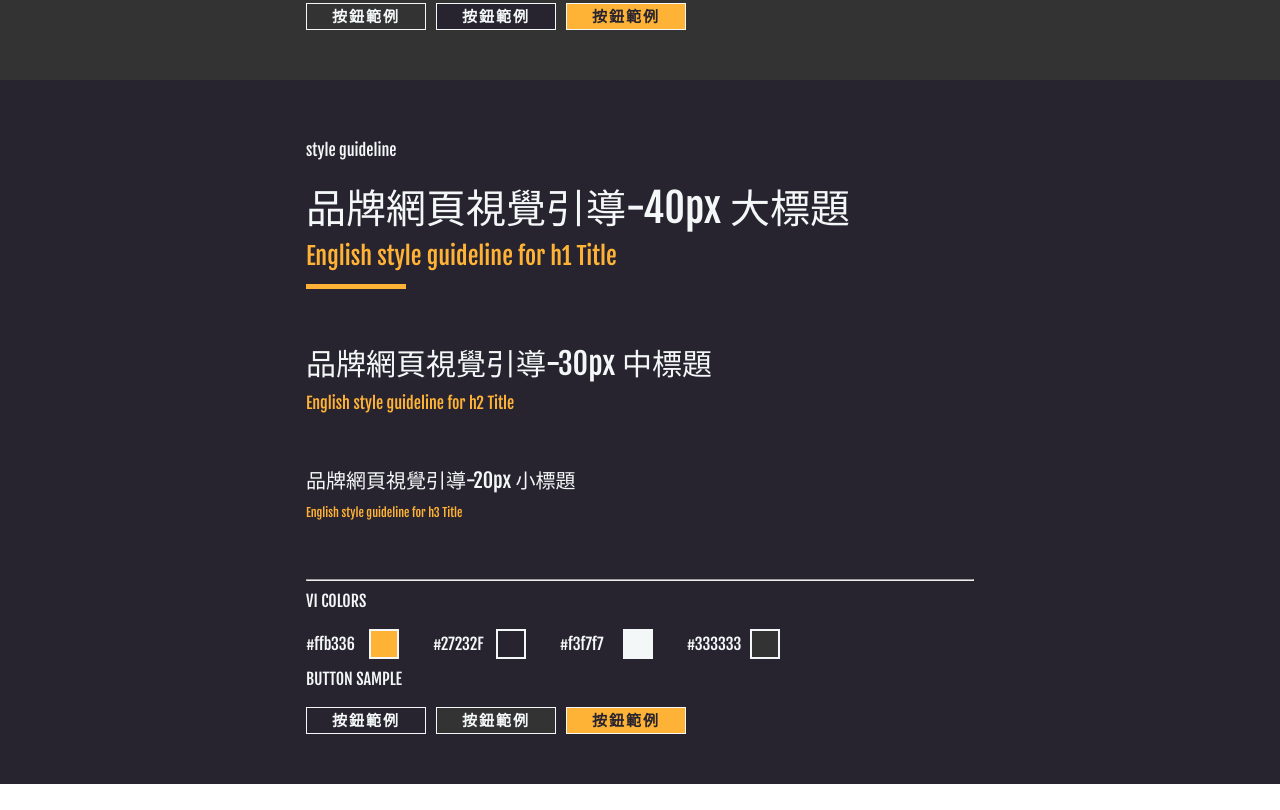
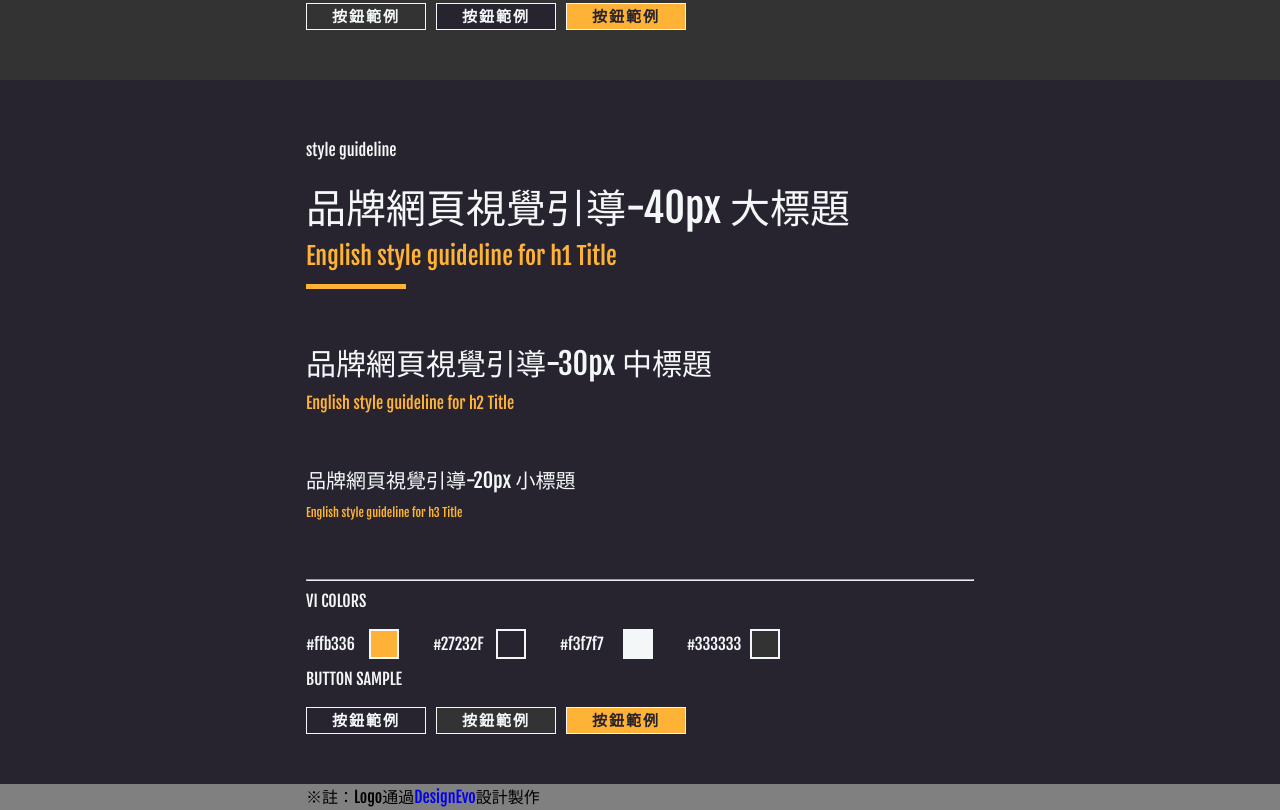
Before and after one commit to zshao1031/Style-Guideline, a plain HTML site: page index.html in a window 1280 px wide. Shown: the part 1628-2438 px from the top of the page. Before the commit the page ends 2412 px from the top, so only its background shows below. Drawn offline with Linux system fonts and the light colour scheme.

Commit message:
更換LOGO

```diff
--- a/css/scss/all.scss
+++ b/css/scss/all.scss
@@ -168,7 +168,26 @@ $viColor_Grey: #333333;
     font-weight: bold;
 }
 
+/*======================================================*/
+/*【Logo來源聲明】*/
 
+.footer
+{
+    position: relative;
+    @include setSize(100%, auto);
+    background-color: grey;
+}
+
+.statement
+{
+    position: relative;
+    max-width: $max-Width;
+    margin-left: auto;
+    margin-right: auto;
+    font-family: $en, $zh-Tw;
+    font-weight: $fontWeight;
+    padding: 5px 50px;
+}
 
 /*======================================================*/
 /*【各配色樣式設定】*/
--- a/index.html
+++ b/index.html
@@ -34,7 +34,7 @@
 </head>
 <body>
 	<div class="header">
-		<img class="icon" src="http://www.monoame.com/autoCAD/img/logoname.png" alt="">
+		<img class="icon" src="img/logo.png" alt="">
 	</div>
 	<div class="wrap wrap_Style1">
         <div class="content">
@@ -180,5 +180,10 @@
 		</div>
 	</div>
 
+	<div class="footer"></div>
+	<div class="footer">
+		<div class="statement">※註：Logo通過<a href="https://www.designevo.com/tw/" title="免費線上logo製作軟體">DesignEvo</a>設計製作</div>
+	</div>
+
 </body>
 </html>
```
Also changed, not shown: css/all.css, img/logo.png (added), 1 other file. Lines whose indentation alone changed are shown as unchanged.
